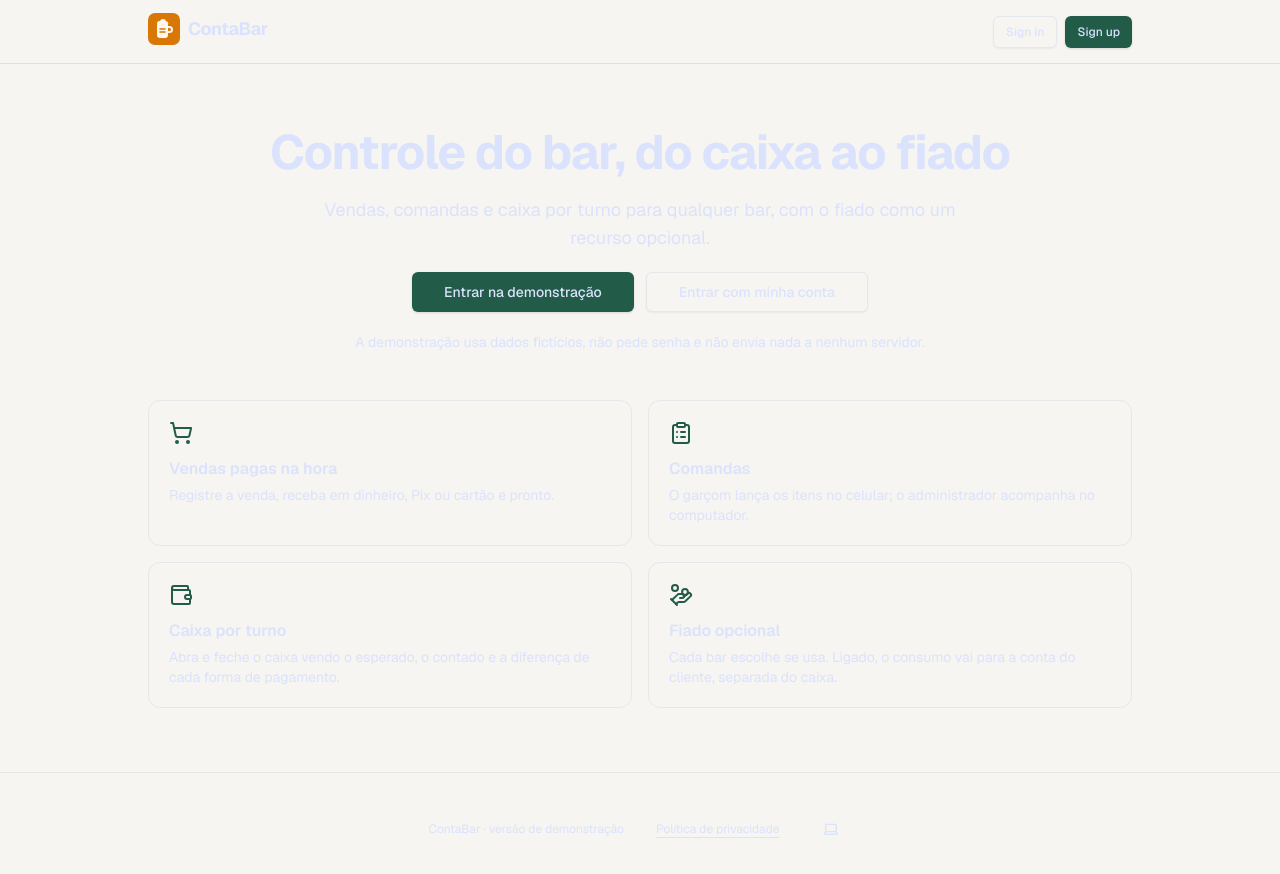
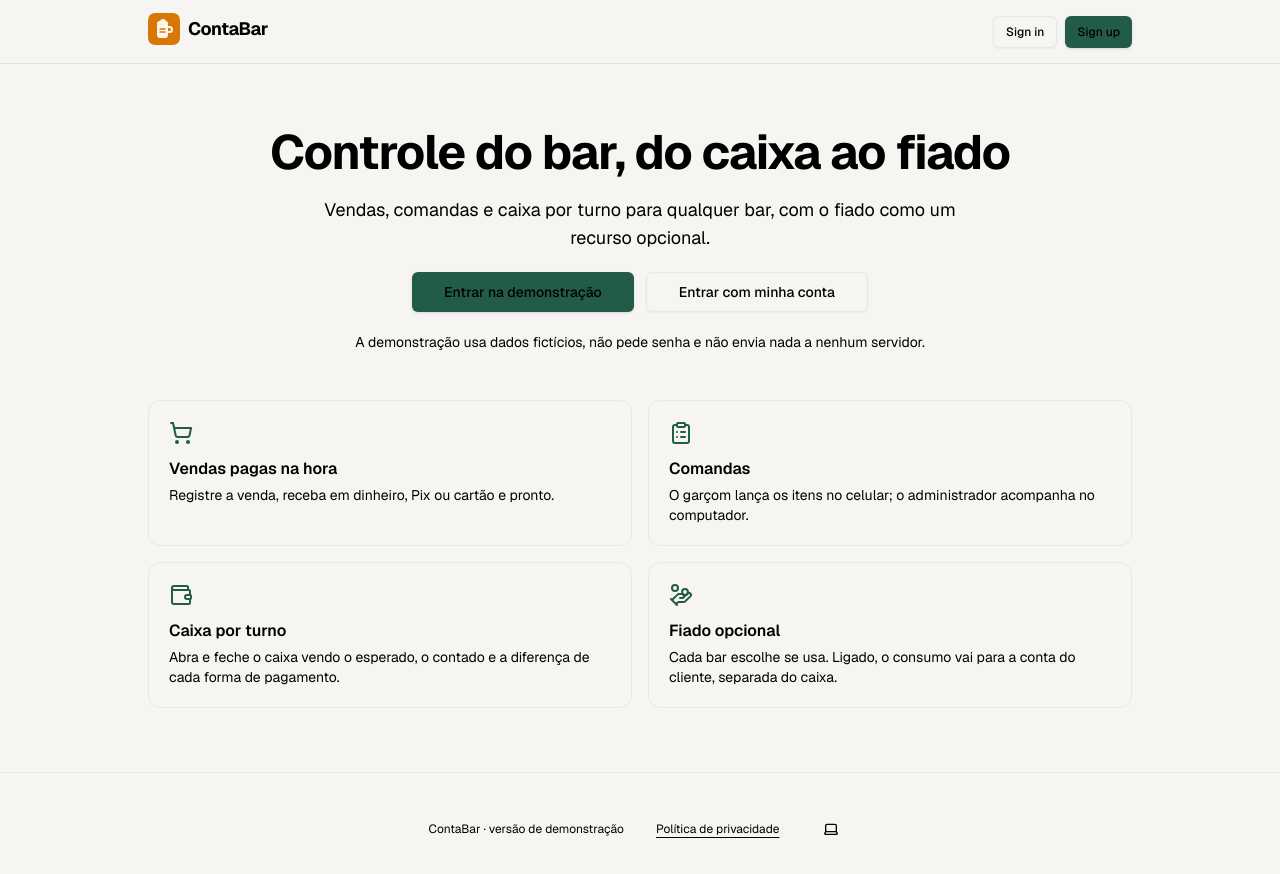
Before and after one commit to Erick-Gaeski/BarDoJ-App, a Next.js app in the folder contabar/: page / in a window 1280 px wide. Shown: the top 874 px of the page. Built offline with nearby package versions, Linux system fonts and the light colour scheme; no server answers.

Commit message:
Fix primary text color

```diff
--- a/contabar/tailwind.config.ts
+++ b/contabar/tailwind.config.ts
@@ -19,9 +19,9 @@ export default {
           surfaceContainer: '#171f33',
           surfaceContainerHigh: '#222a3d',
           surfaceContainerHighest: '#2d3449',
-          onSurface: '#dae2fd',
+          onSurface: '#000000',
           onSurfaceVariant: '#d8c3ad',
-          inverseSurface: '#dae2fd',
+          inverseSurface: '#000000',
           inverseOnSurface: '#283044',
           outline: '#a08e7a',
           outlineVariant: '#534434',
@@ -62,7 +62,7 @@ export default {
           onTertiaryFixed: '#002113',
           onTertiaryFixedVariant: '#005236',
           background: '#F6F5F1',
-          onBackground: '#dae2fd',
+          onBackground: '#000000',
           surfaceVariant: '#FBFCFA',
         // removed duplicate
 
```
